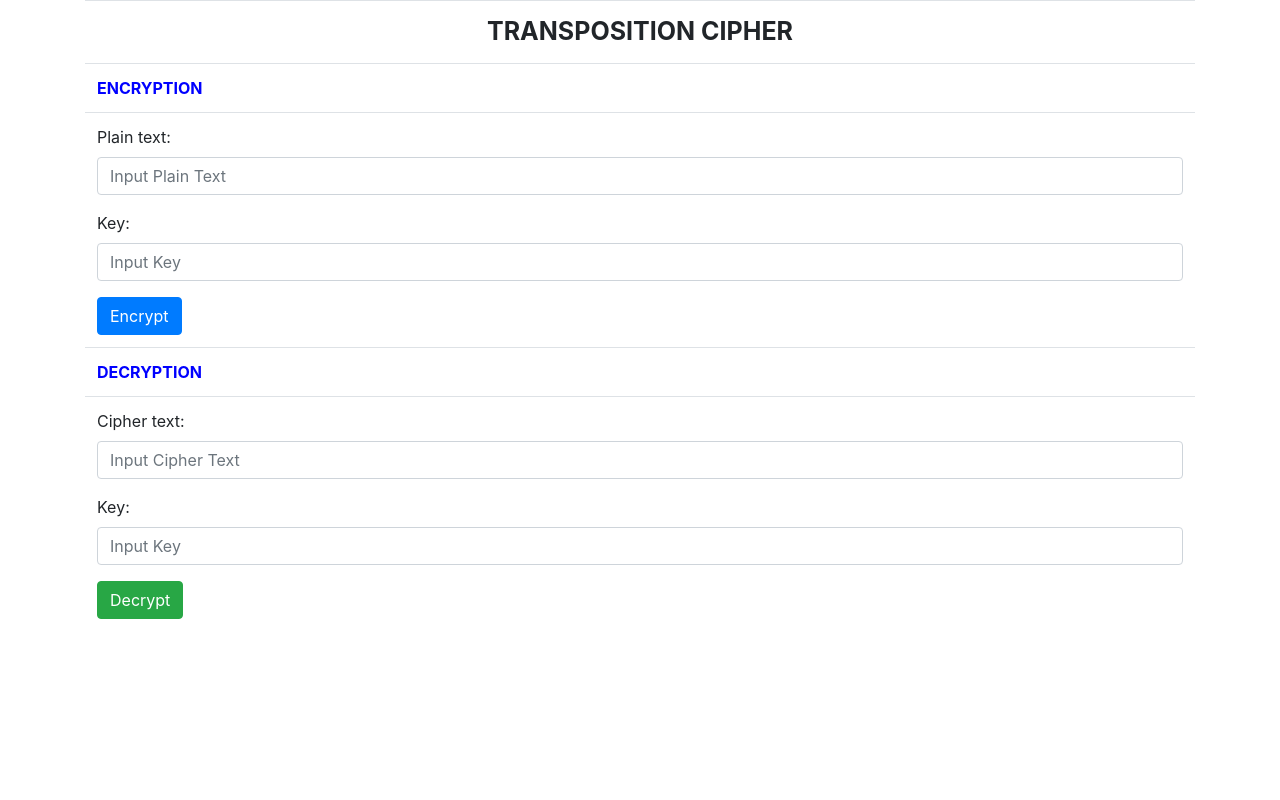
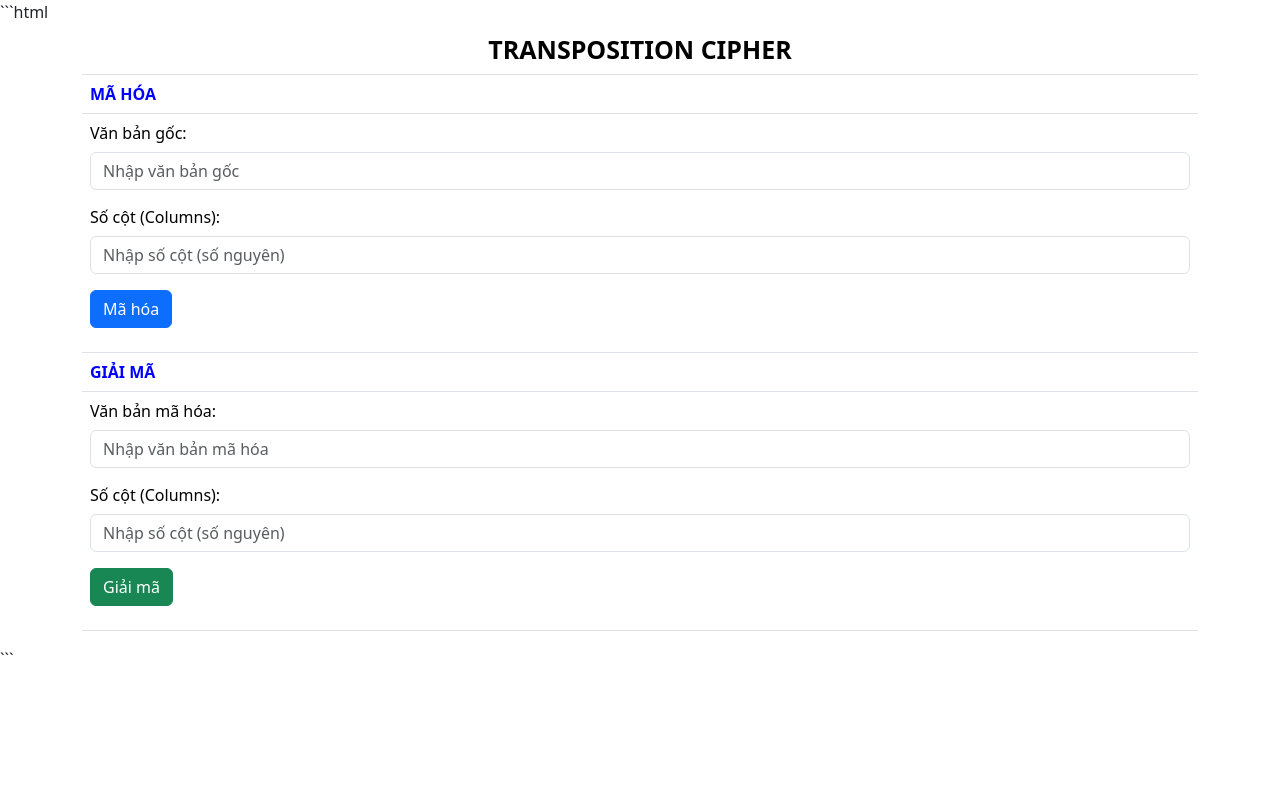
Before and after one commit to Sou-Kita/bmttnc-NguyenTrongDung-2280600387, a Flask app: page /transposition in a window 1280 px wide. Run offline with Flask 3, Linux system fonts and the light colour scheme.

Commit message:
[add] buoi2 ex01

````diff
--- a/Buoi 2/ex01/app.py
+++ b/Buoi 2/ex01/app.py
@@ -59,24 +59,20 @@ def railfence_encrypt_text(text, key):
     if not isinstance(key, int) or key < 2:
         return "Lỗi: Số hàng phải là số nguyên lớn hơn hoặc bằng 2."
 
-    # Clean text: keep only alphanumeric characters
     text = ''.join(c for c in text.upper() if c.isalnum())
     if not text:
         return "Lỗi: Văn bản gốc không chứa ký tự hợp lệ."
 
-    # Initialize rails
     rails = [''] * key
     row = 0
-    direction = 1  # 1 for down, -1 for up
+    direction = 1
 
-    # Place characters in zigzag pattern
     for char in text:
         rails[row] += char
         row += direction
         if row == 0 or row == key - 1:
             direction *= -1
 
-    # Combine rails to form ciphertext
     return ''.join(rails)
 
 def railfence_decrypt_text(text, key):
@@ -86,36 +82,31 @@ def railfence_decrypt_text(text, key):
     if not isinstance(key, int) or key < 2:
         return "Lỗi: Số hàng phải là số nguyên lớn hơn hoặc bằng 2."
 
-    # Clean text: keep only alphanumeric characters
     text = ''.join(c for c in text.upper() if c.isalnum())
     if not text:
         return "Lỗi: Văn bản mã hóa không chứa ký tự hợp lệ."
 
-    # Create rail matrix template
     n = len(text)
     rail_lengths = [0] * key
     row = 0
     direction = 1
 
-    # Count characters per rail
     for _ in range(n):
         rail_lengths[row] += 1
         row += direction
         if row == 0 or row == key - 1:
             direction *= -1
 
-    # Split ciphertext into rails
     rails = []
     start = 0
     for length in rail_lengths:
         rails.append(text[start:start + length])
         start += length
 
-    # Reconstruct plaintext
     result = []
     row = 0
     direction = 1
-    rail_idx = [0] * key  # Track index in each rail
+    rail_idx = [0] * key
 
     for _ in range(n):
         result.append(rails[row][rail_idx[row]])
@@ -125,6 +116,145 @@ def railfence_decrypt_text(text, key):
             direction *= -1
 
     return ''.join(result)
+
+# Inline Playfair Cipher implementation
+def playfair_encrypt_text(text, key):
+    """Temporary Playfair encryption within app.py."""
+    text = ''.join(c.upper() for c in text if c.isalpha()).replace('J', 'I')
+    key = ''.join(c.upper() for c in key if c.isalpha()).replace('J', 'I')
+    if not key:
+        return "Lỗi: Khóa phải chứa ít nhất một chữ cái."
+    if not text:
+        return "Lỗi: Văn bản gốc không chứa chữ cái hợp lệ."
+
+    alphabet = 'ABCDEFGHIKLMNOPQRSTUVWXYZ'
+    key = ''.join(dict.fromkeys(key))
+    matrix_chars = key + ''.join(c for c in alphabet if c not in key)
+    matrix = [list(matrix_chars[i:i+5]) for i in range(0, 25, 5)]
+
+    digraphs = []
+    i = 0
+    while i < len(text):
+        a = text[i]
+        b = text[i+1] if i+1 < len(text) else 'X'
+        if a == b:
+            digraphs.append(a + 'X')
+            i += 1
+        else:
+            digraphs.append(a + b)
+            i += 2
+    if len(text) % 2 == 1:
+        digraphs[-1] = digraphs[-1][0] + 'X'
+
+    ciphertext = ''
+    for digraph in digraphs:
+        a, b = digraph
+        row_a, col_a = next((r, c) for r in range(5) for c in range(5) if matrix[r][c] == a)
+        row_b, col_b = next((r, c) for r in range(5) for c in range(5) if matrix[r][c] == b)
+
+        if row_a == row_b:
+            ciphertext += matrix[row_a][(col_a + 1) % 5] + matrix[row_b][(col_b + 1) % 5]
+        elif col_a == col_b:
+            ciphertext += matrix[(row_a + 1) % 5][col_a] + matrix[(row_b + 1) % 5][col_b]
+        else:
+            ciphertext += matrix[row_a][col_b] + matrix[row_b][col_a]
+
+    return ciphertext
+
+def playfair_decrypt_text(text, key):
+    """Temporary Playfair decryption within app.py."""
+    text = ''.join(c.upper() for c in text if c.isalpha()).replace('J', 'I')
+    key = ''.join(c.upper() for c in key if c.isalpha()).replace('J', 'I')
+    if not key:
+        return "Lỗi: Khóa phải chứa ít nhất một chữ cái."
+    if not text:
+        return "Lỗi: Văn bản mã hóa không chứa chữ cái hợp lệ."
+    if len(text) % 2 != 0:
+        return "Lỗi: Văn bản mã hóa phải có độ dài chẵn."
+
+    alphabet = 'ABCDEFGHIKLMNOPQRSTUVWXYZ'
+    key = ''.join(dict.fromkeys(key))
+    matrix_chars = key + ''.join(c for c in alphabet if c not in key)
+    matrix = [list(matrix_chars[i:i+5]) for i in range(0, 25, 5)]
+
+    plaintext = ''
+    for i in range(0, len(text), 2):
+        a, b = text[i:i+2]
+        row_a, col_a = next((r, c) for r in range(5) for c in range(5) if matrix[r][c] == a)
+        row_b, col_b = next((r, c) for r in range(5) for c in range(5) if matrix[r][c] == b)
+
+        if row_a == row_b:
+            plaintext += matrix[row_a][(col_a - 1) % 5] + matrix[row_b][(col_b - 1) % 5]
+        elif col_a == col_b:
+            plaintext += matrix[(row_a - 1) % 5][col_a] + matrix[(row_b - 1) % 5][col_b]
+        else:
+            plaintext += matrix[row_a][col_b] + matrix[row_b][col_a]
+
+    return plaintext
+
+# Inline Transposition Cipher implementation
+def transposition_encrypt_text(text, key):
+    """Temporary Transposition encryption within app.py."""
+    if not text:
+        return "Lỗi: Văn bản gốc không chứa ký tự hợp lệ."
+    if not isinstance(key, int) or key < 2:
+        return "Lỗi: Số cột phải là số nguyên lớn hơn hoặc bằng 2."
+
+    text = ''.join(c for c in text.upper() if c.isalnum())
+    if not text:
+        return "Lỗi: Văn bản gốc không chứa ký tự hợp lệ."
+
+    # Calculate rows and pad text with X if needed
+    n = len(text)
+    cols = key
+    rows = (n + cols - 1) // cols
+    padded_text = text + 'X' * (rows * cols - n)
+
+    # Create grid
+    grid = [padded_text[i:i+cols] for i in range(0, len(padded_text), cols)]
+
+    # Read columns to form ciphertext
+    ciphertext = ''
+    for col in range(cols):
+        for row in range(rows):
+            ciphertext += grid[row][col]
+
+    return ciphertext
+
+def transposition_decrypt_text(text, key):
+    """Temporary Transposition decryption within app.py."""
+    if not text:
+        return "Lỗi: Văn bản mã hóa không chứa ký tự hợp lệ."
+    if not isinstance(key, int) or key < 2:
+        return "Lỗi: Số cột phải là số nguyên lớn hơn hoặc bằng 2."
+
+    text = ''.join(c for c in text.upper() if c.isalnum())
+    if not text:
+        return "Lỗi: Văn bản mã hóa không chứa ký tự hợp lệ."
+
+    n = len(text)
+    cols = key
+    rows = n // cols
+    if n % cols != 0:
+        return "Lỗi: Độ dài văn bản mã hóa không phù hợp với số cột."
+
+    # Create empty grid
+    grid = [['' for _ in range(cols)] for _ in range(rows)]
+
+    # Fill grid column by column
+    idx = 0
+    for col in range(cols):
+        for row in range(rows):
+            grid[row][col] = text[idx]
+            idx += 1
+
+    # Read rows to form plaintext
+    plaintext = ''
+    for row in range(rows):
+        plaintext += ''.join(grid[row])
+
+    # Remove padding Xs
+    return plaintext.rstrip('X')
 
 # Route for homepage
 @app.route('/')
@@ -253,16 +383,26 @@ def playfair():
 def playfair_encrypt():
     text = request.form['inputPlainText']
     key = request.form['inputKeyPlain']
-    playfair = PlayFairCipher()
-    encrypted_text = playfair.encrypt_text(text, key)
+
+    try:
+        playfair = PlayFairCipher()
+        encrypted_text = playfair.encrypt_text(text, key)
+    except AttributeError:
+        encrypted_text = playfair_encrypt_text(text, key)
+
     return f"Văn bản gốc: {text}<br/>Khóa: {key}<br/>Văn bản mã hóa: {encrypted_text}<br/><a href='/playfair'>Quay lại</a>"
 
 @app.route('/playfair_decrypt', methods=['POST'])
 def playfair_decrypt():
     text = request.form['inputCipherText']
     key = request.form['inputKeyCipher']
-    playfair = PlayFairCipher()
-    decrypted_text = playfair.decrypt_text(text, key)
+
+    try:
+        playfair = PlayFairCipher()
+        decrypted_text = playfair.decrypt_text(text, key)
+    except AttributeError:
+        decrypted_text = playfair_decrypt_text(text, key)
+
     return f"Văn bản mã hóa: {text}<br/>Khóa: {key}<br/>Văn bản giải mã: {decrypted_text}<br/><a href='/playfair'>Quay lại</a>"
 
 # Routes for Transposition Cipher
@@ -282,8 +422,12 @@ def transposition_encrypt():
     except ValueError:
         return "Lỗi: Số cột phải là một số nguyên hợp lệ.<br/><a href='/transposition'>Quay lại</a>"
 
-    transposition = TranspositionCipher()
-    encrypted_text = transposition.encrypt_text(text, key)
+    try:
+        transposition = TranspositionCipher()
+        encrypted_text = transposition.encrypt_text(text, key)
+    except AttributeError:
+        encrypted_text = transposition_encrypt_text(text, key)
+
     return f"Văn bản gốc: {text}<br/>Số cột: {key}<br/>Văn bản mã hóa: {encrypted_text}<br/><a href='/transposition'>Quay lại</a>"
 
 @app.route('/transposition_decrypt', methods=['POST'])
@@ -298,10 +442,14 @@ def transposition_decrypt():
     except ValueError:
         return "Lỗi: Số cột phải là một số nguyên hợp lệ.<br/><a href='/transposition'>Quay lại</a>"
 
-    transposition = TranspositionCipher()
-    decrypted_text = transposition.decrypt_text(text, key)
+    try:
+        transposition = TranspositionCipher()
+        decrypted_text = transposition.decrypt_text(text, key)
+    except AttributeError:
+        decrypted_text = transposition_decrypt_text(text, key)
+
     return f"Văn bản mã hóa: {text}<br/>Số cột: {key}<br/>Văn bản giải mã: {decrypted_text}<br/><a href='/transposition'>Quay lại</a>"
 
 # Main function
 if __name__ == "__main__":
-    app.run(host="0.0.0.0", port=5050, debug=True)
+    app.run(host="0.0.0.0", port=5000, debug=True)
--- a/Buoi 2/ex01/templates/playfair.html
+++ b/Buoi 2/ex01/templates/playfair.html
@@ -1,4 +1,4 @@
-
+```html
 <!DOCTYPE html>
 <html lang="vi">
 <head>
@@ -53,3 +53,4 @@
     </div>
 </body>
 </html>
+```
--- a/Buoi 2/ex01/templates/transposition.html
+++ b/Buoi 2/ex01/templates/transposition.html
@@ -1,8 +1,11 @@
+```html
 <!DOCTYPE html>
-<html lang="en">
+<html lang="vi">
 <head>
+    <meta charset="UTF-8">
+    <meta name="viewport" content="width=device-width, initial-scale=1.0">
     <title>Transposition Cipher</title>
-    <link href="https://cdn.jsdelivr.net/npm/bootstrap@4.6.2/dist/css/bootstrap.min.css" rel="stylesheet">
+    <link href="https://cdn.jsdelivr.net/npm/bootstrap@5.3.3/dist/css/bootstrap.min.css" rel="stylesheet">
 </head>
 <body>
     <div class="container">
@@ -11,38 +14,38 @@
                 <td style="text-align: center; font-weight: bold; font-size: 25px;">TRANSPOSITION CIPHER</td>
             </tr>
             <tr>
-                <td style="font-weight: bold; color: blue">ENCRYPTION</td>
+                <td style="font-weight: bold; color: blue">MÃ HÓA</td>
             </tr>
             <tr>
                 <td>
-                    <form method="POST" action="/encrypt">
+                    <form method="POST" action="/transposition_encrypt">
                         <div class="mb-3">
-                            <label class="form-label">Plain text:</label>
-                            <input type="text" class="form-control" name="inputPlainText" placeholder="Input Plain Text" REQUIRED>
+                            <label class="form-label">Văn bản gốc:</label>
+                            <input type="text" class="form-control" name="inputPlainText" placeholder="Nhập văn bản gốc" required>
                         </div>
                         <div class="mb-3">
-                            <label class="form-label">Key:</label>
-                            <input type="number" class="form-control" name="inputKeyPlain" placeholder="Input Key" REQUIRED>
+                            <label class="form-label">Số cột (Columns):</label>
+                            <input type="number" class="form-control" name="inputKeyPlain" placeholder="Nhập số cột (số nguyên)" required min="2">
                         </div>
-                        <button type="submit" class="btn btn-primary">Encrypt</button>
+                        <button type="submit" class="btn btn-primary">Mã hóa</button>
                     </form>
                 </td>
             </tr>
             <tr>
-                <td style="font-weight: bold; color: blue">DECRYPTION</td>
+                <td style="font-weight: bold; color: blue">GIẢI MÃ</td>
             </tr>
             <tr>
                 <td>
-                    <form method="POST" action="/decrypt">
+                    <form method="POST" action="/transposition_decrypt">
                         <div class="mb-3">
-                            <label class="form-label">Cipher text:</label>
-                            <input type="text" class="form-control" name="inputCipherText" placeholder="Input Cipher Text" REQUIRED>
+                            <label class="form-label">Văn bản mã hóa:</label>
+                            <input type="text" class="form-control" name="inputCipherText" placeholder="Nhập văn bản mã hóa" required>
                         </div>
                         <div class="mb-3">
-                            <label class="form-label">Key:</label>
-                            <input type="number" class="form-control" name="inputKeyCipher" placeholder="Input Key" REQUIRED>
+                            <label class="form-label">Số cột (Columns):</label>
+                            <input type="number" class="form-control" name="inputKeyCipher" placeholder="Nhập số cột (số nguyên)" required min="2">
                         </div>
-                        <button type="submit" class="btn btn-success">Decrypt</button>
+                        <button type="submit" class="btn btn-success">Giải mã</button>
                     </form>
                 </td>
             </tr>
@@ -50,3 +53,4 @@
     </div>
 </body>
 </html>
+```
````
